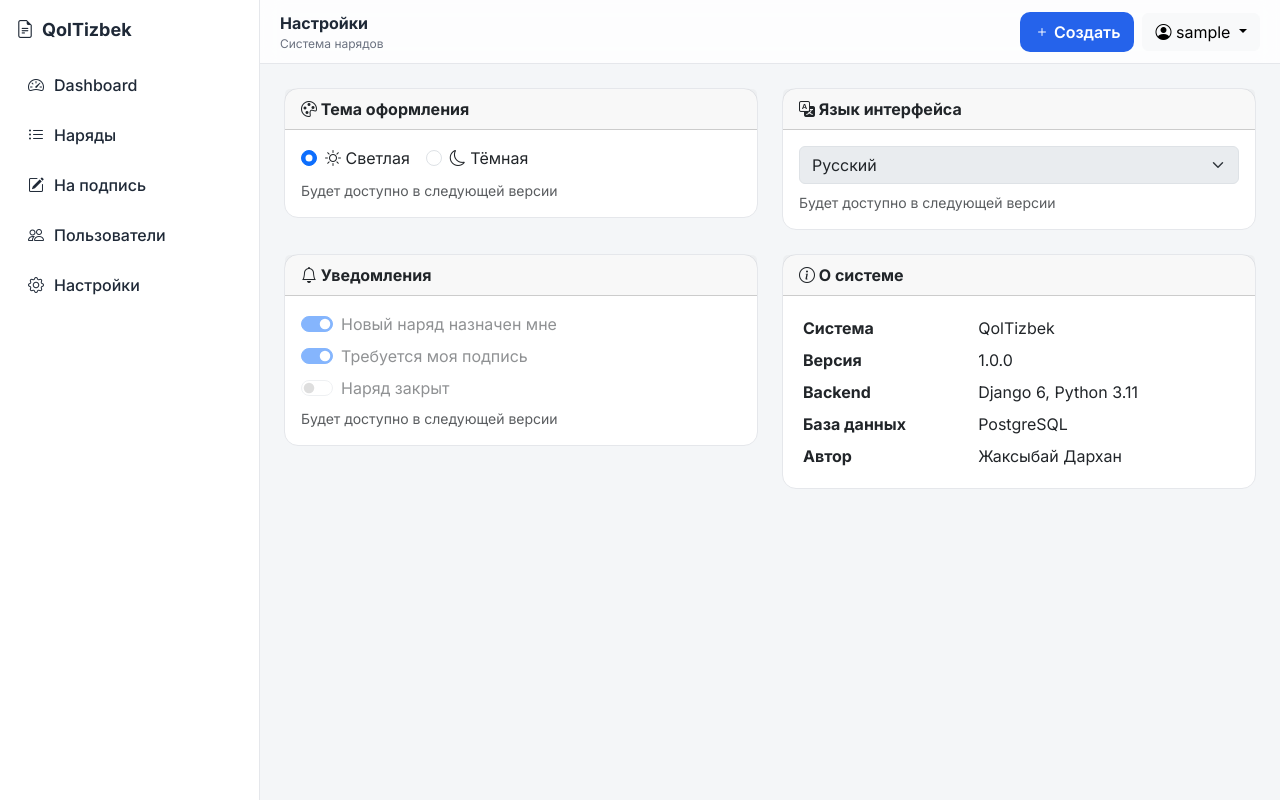
After one commit to TarkhanNone/qoltizbek_v1, a Django app: page /settings/ in a window 1280 px wide. The commit adds this page. Run offline with Django 5.2, Linux system fonts and the light colour scheme; the visitor is signed in with stand-in values (Sample User, id 1).

Commit message:
feat: add settings page with theme, language, notifications

```diff
--- a/templates/base.html
+++ b/templates/base.html
@@ -171,7 +171,7 @@
                     </a>
                 {% endif %}
 
-                <a href="{% url 'profile_edit' %}">
+                <a href="{% url 'settings' %}">
                     <i class="bi bi-gear"></i> Настройки
                 </a>
             {% endif %}
--- /dev/null
+++ b/templates/workorders/settings.html
@@ -0,0 +1,100 @@
+{% extends 'base.html' %}
+{% block page_title %}Настройки{% endblock %}
+{% block title %}Настройки — QolTizbek{% endblock %}
+
+{% block content %}
+<div class="row g-4">
+
+    <!-- Тема -->
+    <div class="col-md-6">
+        <div class="card">
+            <div class="card-header fw-bold">
+                <i class="bi bi-palette"></i> Тема оформления
+            </div>
+            <div class="card-body">
+                <div class="d-flex gap-3">
+                    <div class="form-check">
+                        <input class="form-check-input" type="radio" name="theme" id="light" checked>
+                        <label class="form-check-label" for="light">
+                            <i class="bi bi-sun"></i> Светлая
+                        </label>
+                    </div>
+                    <div class="form-check">
+                        <input class="form-check-input" type="radio" name="theme" id="dark">
+                        <label class="form-check-label" for="dark">
+                            <i class="bi bi-moon"></i> Тёмная
+                        </label>
+                    </div>
+                </div>
+                <p class="text-muted small mt-2 mb-0">Будет доступно в следующей версии</p>
+            </div>
+        </div>
+    </div>
+
+    <!-- Язык -->
+    <div class="col-md-6">
+        <div class="card">
+            <div class="card-header fw-bold">
+                <i class="bi bi-translate"></i> Язык интерфейса
+            </div>
+            <div class="card-body">
+                <select class="form-select" disabled>
+                    <option selected>Русский</option>
+                    <option>Қазақша</option>
+                    <option>English</option>
+                </select>
+                <p class="text-muted small mt-2 mb-0">Будет доступно в следующей версии</p>
+            </div>
+        </div>
+    </div>
+
+    <!-- Уведомления -->
+    <div class="col-md-6">
+        <div class="card">
+            <div class="card-header fw-bold">
+                <i class="bi bi-bell"></i> Уведомления
+            </div>
+            <div class="card-body">
+                <div class="form-check form-switch mb-2">
+                    <input class="form-check-input" type="checkbox" id="notif1" checked disabled>
+                    <label class="form-check-label" for="notif1">
+                        Новый наряд назначен мне
+                    </label>
+                </div>
+                <div class="form-check form-switch mb-2">
+                    <input class="form-check-input" type="checkbox" id="notif2" checked disabled>
+                    <label class="form-check-label" for="notif2">
+                        Требуется моя подпись
+                    </label>
+                </div>
+                <div class="form-check form-switch mb-2">
+                    <input class="form-check-input" type="checkbox" id="notif3" disabled>
+                    <label class="form-check-label" for="notif3">
+                        Наряд закрыт
+                    </label>
+                </div>
+                <p class="text-muted small mt-2 mb-0">Будет доступно в следующей версии</p>
+            </div>
+        </div>
+    </div>
+
+    <!-- О системе -->
+    <div class="col-md-6">
+        <div class="card">
+            <div class="card-header fw-bold">
+                <i class="bi bi-info-circle"></i> О системе
+            </div>
+            <div class="card-body">
+                <table class="table table-sm table-borderless mb-0">
+                    <tr><th>Система</th><td>QolTizbek</td></tr>
+                    <tr><th>Версия</th><td>1.0.0</td></tr>
+                    <tr><th>Backend</th><td>Django 6, Python 3.11</td></tr>
+                    <tr><th>База данных</th><td>PostgreSQL</td></tr>
+                    <tr><th>Автор</th><td>Жаксыбай Дархан</td></tr>
+                </table>
+            </div>
+        </div>
+    </div>
+
+</div>
+{% endblock %}
--- a/workorders/urls.py
+++ b/workorders/urls.py
@@ -11,4 +11,5 @@ urlpatterns = [
     path('<int:pk>/sign/', views.sign_workorder, name='sign_workorder'),
     path('<int:pk>/close/', views.close_workorder, name='close_workorder'),
     path('<int:pk>/print/', views.print_workorder, name='print_workorder'),
+    path('settings/', views.settings_view, name='settings'),
 ]
--- a/workorders/views.py
+++ b/workorders/views.py
@@ -317,3 +317,8 @@ def dashboard(request):
 def print_workorder(request, pk):
     wo = get_object_or_404(WorkOrder, pk=pk, is_deleted=False)
     return render(request, 'workorders/print.html', {'workorder': wo})
+
+# ─── Настройки ────────────────────────────────────────────────────
+@login_required
+def settings_view(request):
+    return render(request, 'workorders/settings.html')
```
